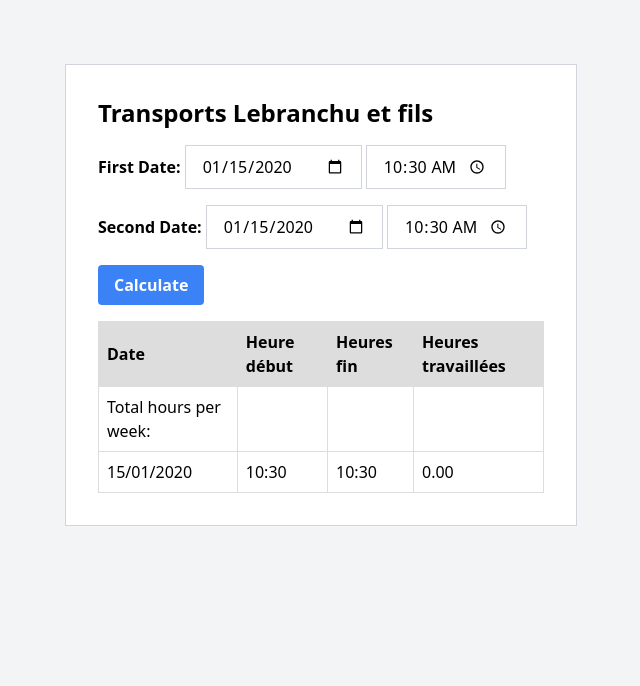
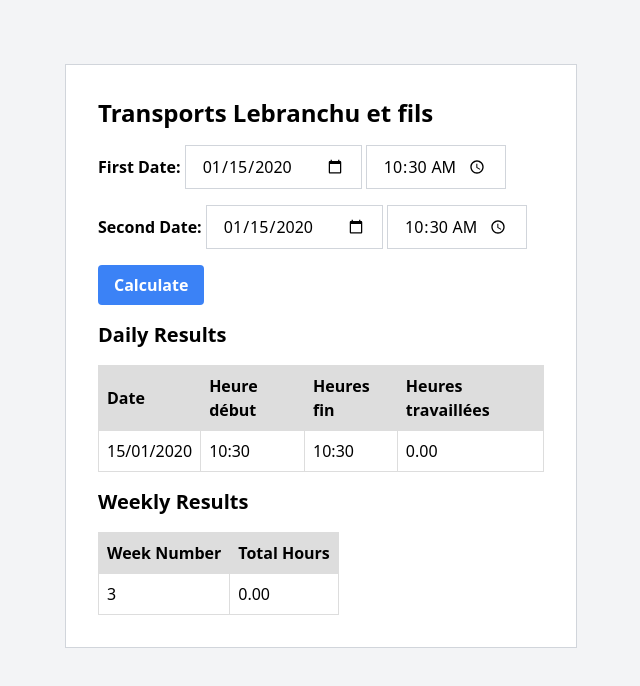
Before and after one commit to sudosuanon/hcmr, a plain HTML site: page index.html in a window 1280 px wide. Both pictures are taken after typing "2020-01-15", "10:30", "2020-01-15", "10:30" into the empty fields and a click on the button "Calculate". Shown: the whole page, without its empty margins (319-959 px from the left). Drawn offline with nearby package versions, Linux system fonts and the light colour scheme.

Commit message:
Add files via upload

```diff
--- a/index.html
+++ b/index.html
@@ -31,49 +31,46 @@
 
       var difference = Math.abs(date2 - date1) / (1000 * 60 * 60);
 
-      var table = document.getElementById('result-table');
-      var rows = Array.from(table.getElementsByTagName('tr')).slice(1, -1); // Ignore header and total rows
+      // Update daily results table
+      var dailyTable = document.getElementById('daily-results');
+      var newRow = dailyTable.insertRow(-1);
+      var cell1 = newRow.insertCell(0);
+      var cell2 = newRow.insertCell(1);
+      var cell3 = newRow.insertCell(2);
+      var cell4 = newRow.insertCell(3);
 
-      // Find or create the row for this week
-      var currentWeekRow;
-      var currentWeekStart = getWeekStart(date1);
-      rows.forEach(function(row) {
-        var rowDate = new Date(row.cells[0].innerHTML);
-        var rowWeekStart = getWeekStart(rowDate);
-        if (rowWeekStart.getTime() === currentWeekStart.getTime()) {
-          currentWeekRow = row;
-        }
-      });
-      if (!currentWeekRow) {
-        currentWeekRow = table.insertRow(-1);
-        var cell1 = currentWeekRow.insertCell(0);
-        var cell2 = currentWeekRow.insertCell(1);
-        var cell3 = currentWeekRow.insertCell(2);
-        var cell4 = currentWeekRow.insertCell(3);
-        cell1.innerHTML = date1.toLocaleString('fr-FR', { dateStyle: 'short' });
-        cell2.innerHTML = time1.join(':');
-        cell3.innerHTML = time2.join(':');
-        cell4.className = 'week-total';
+      var startTime = new Date(date1);
+      var endTime = new Date(date2);
+      cell1.innerHTML = date1.toLocaleDateString('fr-FR');
+      cell2.innerHTML = time1.join(':');
+      cell3.innerHTML = time2.join(':');
+      cell4.innerHTML = difference.toFixed(2);
+
+      // Update weekly results table
+      var weeklyTable = document.getElementById('weekly-results');
+      var currentWeekNumber = getWeekNumber(date1);
+      var weekRow = weeklyTable.querySelector(`tr[data-week-number="${currentWeekNumber}"]`);
+
+      if (!weekRow) {
+        weekRow = weeklyTable.insertRow(-1);
+        var weekCell1 = weekRow.insertCell(0);
+        var weekCell2 = weekRow.insertCell(1);
+        weekCell1.textContent = currentWeekNumber;
+        weekCell2.textContent = difference.toFixed(2);
+        weekRow.setAttribute('data-week-number', currentWeekNumber);
+      } else {
+        var totalHours = parseFloat(weekRow.cells[1].textContent) || 0;
+        totalHours += difference;
+        weekRow.cells[1].textContent = totalHours.toFixed(2);
       }
-
-      // Update or append hours for this week
-      var currentWeekTotalCell = currentWeekRow.cells[3];
-      var currentWeekTotalHours = parseFloat(currentWeekTotalCell.innerHTML) || 0;
-      currentWeekTotalHours += difference;
-      currentWeekTotalCell.innerHTML = currentWeekTotalHours.toFixed(2);
-
-      // Update the total row
-      var totalRow = table.rows[table.rows.length - 1];
-      var totalHours = parseFloat(totalRow.cells[3].innerHTML) || 0;
-      totalHours += difference;
-      totalRow.cells[3].innerHTML = totalHours.toFixed(2);
     }
 
-    function getWeekStart(date) {
-      var start = new Date(date);
-      start.setHours(0, 0, 0, 0);
-      start.setDate(date.getDate() - date.getDay()); // Start of the week (Sunday)
-      return start;
+    function getWeekNumber(date) {
+      var d = new Date(date);
+      d.setHours(0, 0, 0);
+      d.setDate(d.getDate() + 4 - (d.getDay() || 7));
+      var yearStart = new Date(d.getFullYear(), 0, 1);
+      return Math.ceil((((d - yearStart) / 86400000) + 1) / 7);
     }
   </script>
 </head>
@@ -91,18 +88,20 @@
       <input type="time" id="time2" class="border border-gray-300 py-2 px-4">
     </div>
     <button class="bg-blue-500 hover:bg-blue-700 text-white font-bold py-2 px-4 rounded" onclick="calculateDifference()">Calculate</button>
-    <table id="result-table" class="mt-4">
+    <h2 class="text-xl font-bold mt-4">Daily Results</h2>
+    <table id="daily-results" class="mt-4">
       <tr>
         <th>Date</th>
         <th>Heure début</th>
         <th>Heures fin</th>
         <th>Heures travaillées</th>
       </tr>
+    </table>
+    <h2 class="text-xl font-bold mt-4">Weekly Results</h2>
+    <table id="weekly-results" class="mt-4">
       <tr>
-        <td>Total hours per week:</td>
-        <td></td>
-        <td></td>
-        <td class="total-hours"></td>
+        <th>Week Number</th>
+        <th>Total Hours</th>
       </tr>
     </table>
   </div>
```
